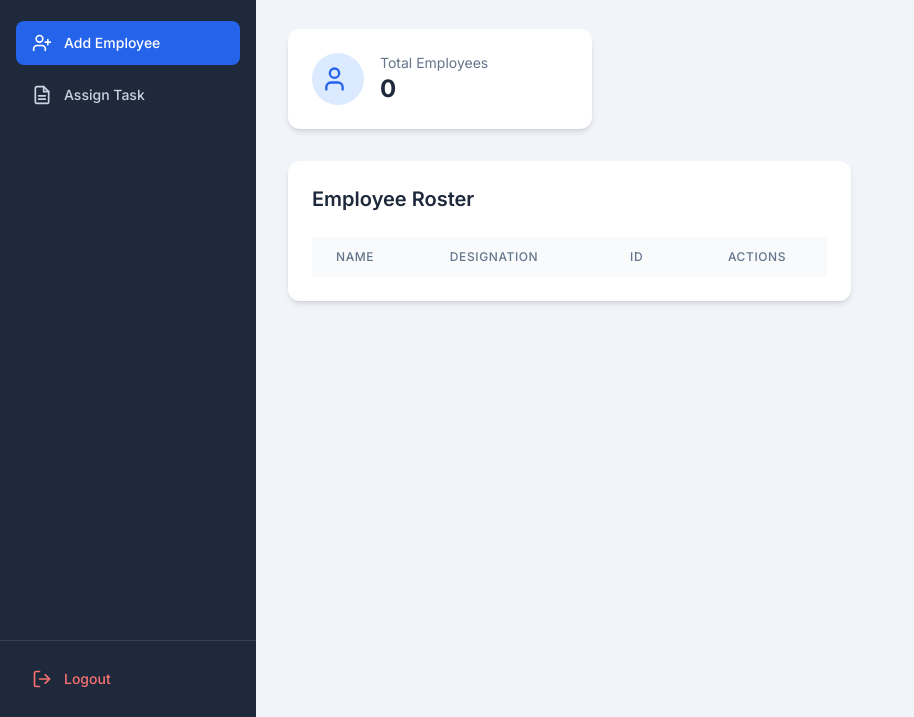
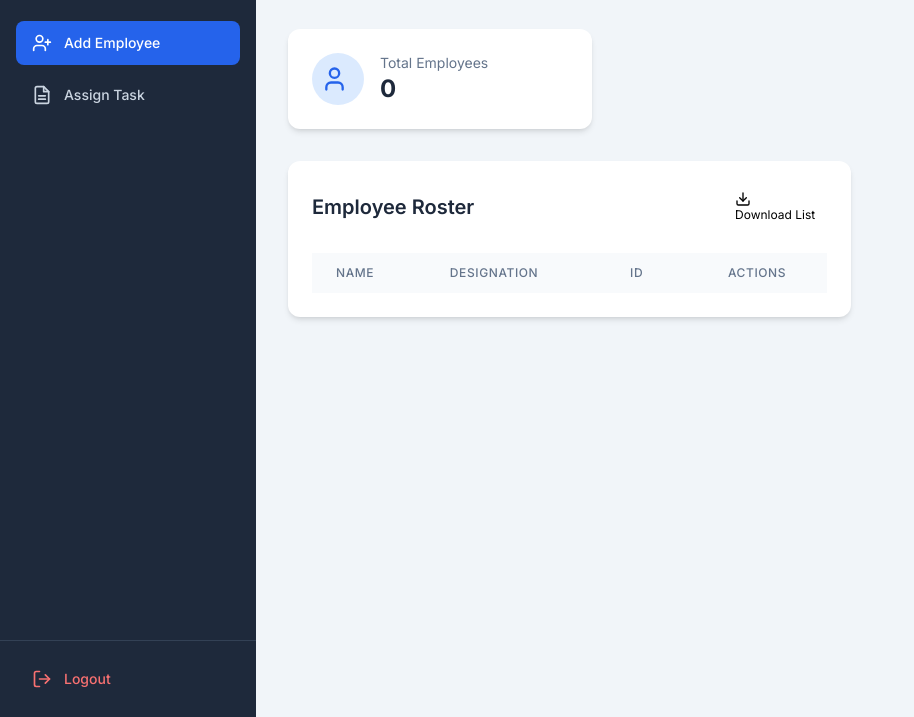
Before and after one commit to midhun87/xetasolutions, a website: page management.html in a window 1280 px wide. Shown: the part 83-800 px from the top of the page, without its empty margins (0-914 px from the left). Drawn offline with nearby package versions, Linux system fonts and the light colour scheme; no server answers; sample sign-in values are in the browser's storage.

Commit message:
Update management.html

```diff
--- a/management.html
+++ b/management.html
@@ -8,6 +8,7 @@
     <link rel="preconnect" href="https://fonts.googleapis.com">
     <link rel="preconnect" href="https://fonts.gstatic.com" crossorigin>
     <link href="https://fonts.googleapis.com/css2?family=Inter:wght@400;500;600;700;800&display=swap" rel="stylesheet">
+    <script src="https://cdnjs.cloudflare.com/ajax/libs/FileSaver.js/2.0.5/FileSaver.min.js"></script>
     <script>
         tailwind.config = {
             theme: {
@@ -104,7 +105,13 @@
                     <!-- Main Content Grid -->
                     <div class="grid grid-cols-1 lg:grid-cols-5 gap-8 items-start">
                         <div class="lg:col-span-3 bg-white p-6 rounded-xl shadow-md">
-                            <h3 class="text-xl font-semibold text-slate-800 mb-6">Employee Roster</h3>
+                            <div class="flex justify-between items-center mb-6">
+                                <h3 class="text-xl font-semibold text-slate-800">Employee Roster</h3>
+                                <button onclick="downloadEmployeeList()" class="btn btn-secondary px-3 py-1.5 text-xs">
+                                     <svg class="w-4 h-4 mr-2" xmlns="http://www.w3.org/2000/svg" width="24" height="24" viewBox="0 0 24 24" fill="none" stroke="currentColor" stroke-width="2" stroke-linecap="round" stroke-linejoin="round"><path d="M21 15v4a2 2 0 0 1-2 2H5a2 2 0 0 1-2-2v-4"/><polyline points="7 10 12 15 17 10"/><line x1="12" y1="15" x2="12" y2="3"/></svg>
+                                    Download List
+                                </button>
+                            </div>
                             <div class="max-h-[30rem] overflow-y-auto">
                                 <table class="min-w-full divide-y divide-slate-200">
                                     <thead class="bg-slate-50 sticky top-0">
@@ -389,6 +396,39 @@
             }
         }
 
+        async function downloadEmployeeList() {
+            showToast("Generating employee list...");
+            try {
+                const res = await fetch(`${API_URL}/management/employees`, { headers: { Authorization: `Bearer ${token}` } });
+                if (!res.ok) throw new Error('Failed to fetch employees for download');
+                const employees = await res.json();
+
+                const headers = ["User ID", "Name", "Email", "Mobile", "DOJ", "Designation", "Shift", "Blood Group"];
+                let csvContent = headers.join(",") + "\r\n";
+
+                employees.forEach(emp => {
+                    const row = [
+                        emp.userId,
+                        `"${emp.name}"`,
+                        emp.email,
+                        emp.mobile,
+                        new Date(emp.doj).toLocaleDateString(),
+                        `"${emp.designation}"`,
+                        `"${emp.shift || 'N/A'}"`,
+                        `"${emp.bloodGroup || 'N/A'}"`
+                    ];
+                    csvContent += row.join(",") + "\r\n";
+                });
+
+                const blob = new Blob([csvContent], { type: 'text/csv;charset=utf-8;' });
+                saveAs(blob, 'employee-list.csv');
+
+            } catch (error) {
+                showToast(error.message, true);
+            }
+        }
+
+
         function viewIdCard(emp) {
             const empDataString = encodeURIComponent(JSON.stringify(emp));
             window.open(`id-card.html?data=${empDataString}`, '_blank', 'width=400,height=650');
```
